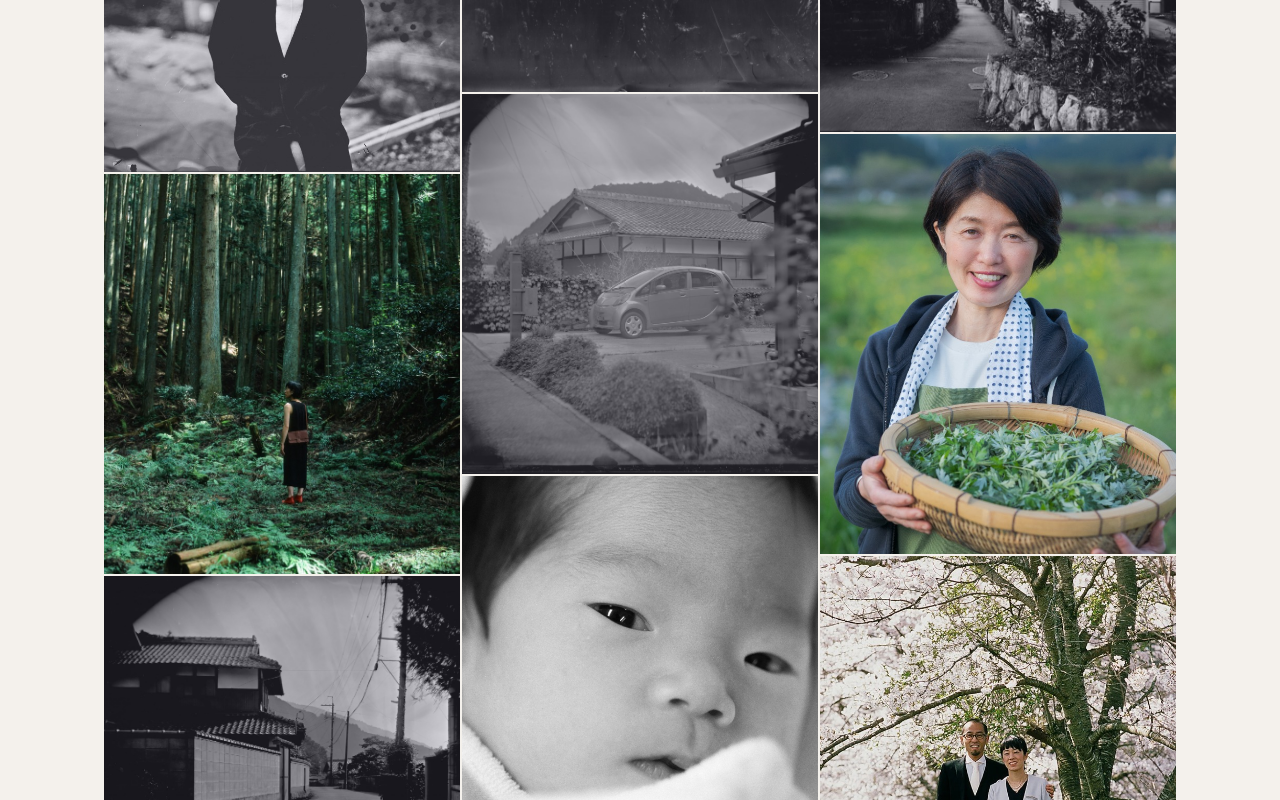
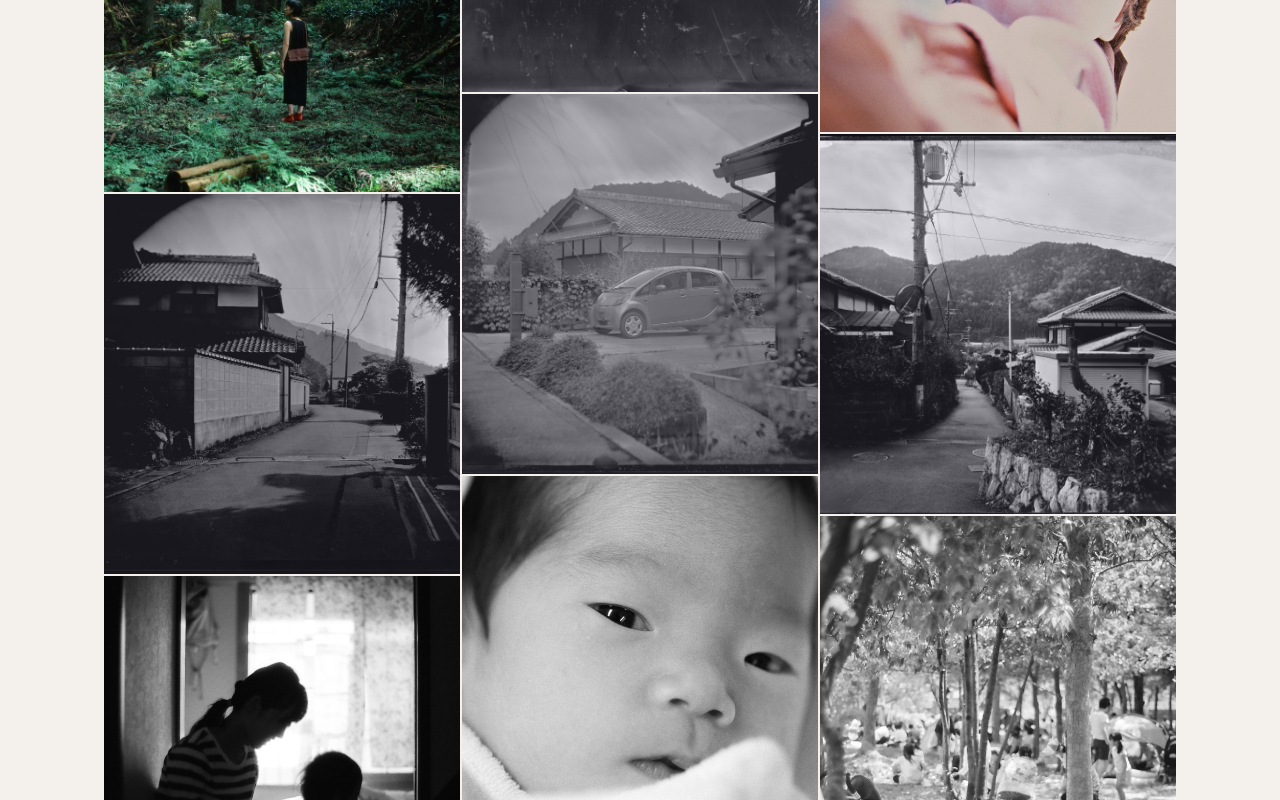
Before and after one commit to sawaganinja/yukihonda-portfolio, a React (Vite) app: page / in a window 1280 px wide. Shown: the part 4780-5580 px from the top of the page. Built offline with nearby package versions, Linux system fonts and the light colour scheme.

Commit message:
Update: Modify work labels and titles for wet plate photos

```diff
--- a/src/App.tsx
+++ b/src/App.tsx
@@ -16,31 +16,28 @@ interface WorkItem {
 
 /* ── Works data ── */
 const WORKS: WorkItem[] = [
-  { id:101, title:'Ohara Landscape', category:'wet-plate', src:'/images/works/ohara-landscape.jpg', height:'380px', labelEn:'Wet Plate' },
+  { id:101, title:'まどにうつす', category:'wet-plate', src:'/images/works/ohara-landscape.jpg', height:'380px', labelEn:'8×10 Wet Plate (2022)' },
   { id:102, title:'Boy on Tatami', category:'portrait', src:'/images/works/boy-portrait.jpg', height:'420px', labelEn:'Portrait' },
   { id:103, title:'Skateboard', category:'wet-plate', src:'/images/works/skateboard.jpg', height:'380px', labelEn:'Wet Plate' },
-  { id:16, title:'Unspoken', category:'portrait', src:'/images/works/work16.jpg', height:'380px', labelEn:'Portrait' },
   { id:2, title:'Portrait of an Artist', category:'wet-plate', src:'/images/works/work4.jpg', height:'420px', labelEn:'Wet Plate' },
   { id:3, title:'Forest Portrait', category:'film-digital', src:'/images/works/work13.jpg', height:'400px', labelEn:'Film / Digital' },
-  { id:4, title:'Kyoto Street', category:'wet-plate', src:'/images/works/work1.jpg', height:'380px', labelEn:'Wet Plate' },
+  { id:4, title:'Kyoto Street', category:'wet-plate', src:'/images/works/work1.jpg', height:'380px', labelEn:'8×10 Wet Plate (2025)' },
   { id:201, title:'Family Record', category:'film-digital', src:'/images/works/family-silhouette.jpg', height:'360px', labelEn:'Film / Digital' },
   { id:5, title:'Boy in a Field', category:'portrait', src:'/images/works/work11.jpg', height:'380px', labelEn:'Portrait' },
-  { id:6, title:'Landscape Study', category:'wet-plate', src:'/images/works/work2.jpg', height:'380px', labelEn:'Wet Plate' },
+  { id:6, title:'Landscape Study', category:'wet-plate', src:'/images/works/work2.jpg', height:'380px', labelEn:'8×10 Wet Plate (2025)' },
   { id:202, title:'Family Record', category:'film-digital', src:'/images/works/family-onbu.jpg', height:'380px', labelEn:'Film / Digital' },
-  { id:11, title:'Portrait of a Boy', category:'portrait', src:'/images/works/work6.jpg', height:'400px', labelEn:'Portrait' },
-  { id:8, title:'Canal and Bridge', category:'wet-plate', src:'/images/works/work7.jpg', height:'360px', labelEn:'Wet Plate' },
-  { id:9, title:'Modernity', category:'wet-plate', src:'/images/works/work3.jpg', height:'380px', labelEn:'Wet Plate' },
+  { id:11, title:'Portrait of a Boy', category:'portrait', src:'/images/works/work6.jpg', height:'400px', labelEn:'8×10 Wet Plate (2025)' },
+  { id:8, title:'Canal and Bridge', category:'wet-plate', src:'/images/works/work7.jpg', height:'360px', labelEn:'8×10 Wet Plate (2025)' },
+  { id:9, title:'Modernity', category:'wet-plate', src:'/images/works/work3.jpg', height:'380px', labelEn:'8×10 Wet Plate (2025)' },
   { id:203, title:'Family Record', category:'film-digital', src:'/images/works/family-baby.jpg', height:'380px', labelEn:'Film / Digital' },
   { id:10, title:'In the Field', category:'film-digital', src:'/images/works/work15.jpg', height:'360px', labelEn:'Film / Digital' },
 
-  { id:12, title:'Garden Elements', category:'wet-plate', src:'/images/works/work5.jpg', height:'380px', labelEn:'Wet Plate' },
-  { id:13, title:'Workspace', category:'wet-plate', src:'/images/works/work8.jpg', height:'380px', labelEn:'Wet Plate' },
+  { id:12, title:'Garden Elements', category:'wet-plate', src:'/images/works/work5.jpg', height:'380px', labelEn:'8×10 Wet Plate (2025)' },
+  { id:13, title:'Workspace', category:'wet-plate', src:'/images/works/work8.jpg', height:'380px', labelEn:'8×10 Wet Plate (2025)' },
   { id:204, title:'Family Record', category:'film-digital', src:'/images/works/family-water.jpg', height:'380px', labelEn:'Film / Digital' },
-  { id:14, title:'Portrait of a Girl', category:'wet-plate', src:'/images/works/work9.jpg', height:'420px', labelEn:'Wet Plate' },
+  { id:14, title:'Portrait of a Girl', category:'wet-plate', src:'/images/works/work9.jpg', height:'420px', labelEn:'8×10 Wet Plate (2025)' },
   { id:205, title:'Family Record', category:'film-digital', src:'/images/works/family-look.jpg', height:'380px', labelEn:'Film / Digital' },
-  { id:15, title:'Village Road', category:'wet-plate', src:'/images/works/work10.jpg', height:'380px', labelEn:'Wet Plate' },
-  { id:1, title:'Herb Harvest', category:'portrait', src:'/images/works/work14.jpg', height:'420px', labelEn:'Portrait' },
-  { id:7, title:'Family Portrait', category:'portrait', src:'/images/works/work12.jpg', height:'420px', labelEn:'Portrait' },
+  { id:15, title:'Village Road', category:'wet-plate', src:'/images/works/work10.jpg', height:'380px', labelEn:'8×10 Wet Plate (2025)' },
   { id:206, title:'Family Record', category:'film-digital', src:'/images/works/family-picnic.jpg', height:'460px', labelEn:'Film / Digital' },
 ]
 
```
